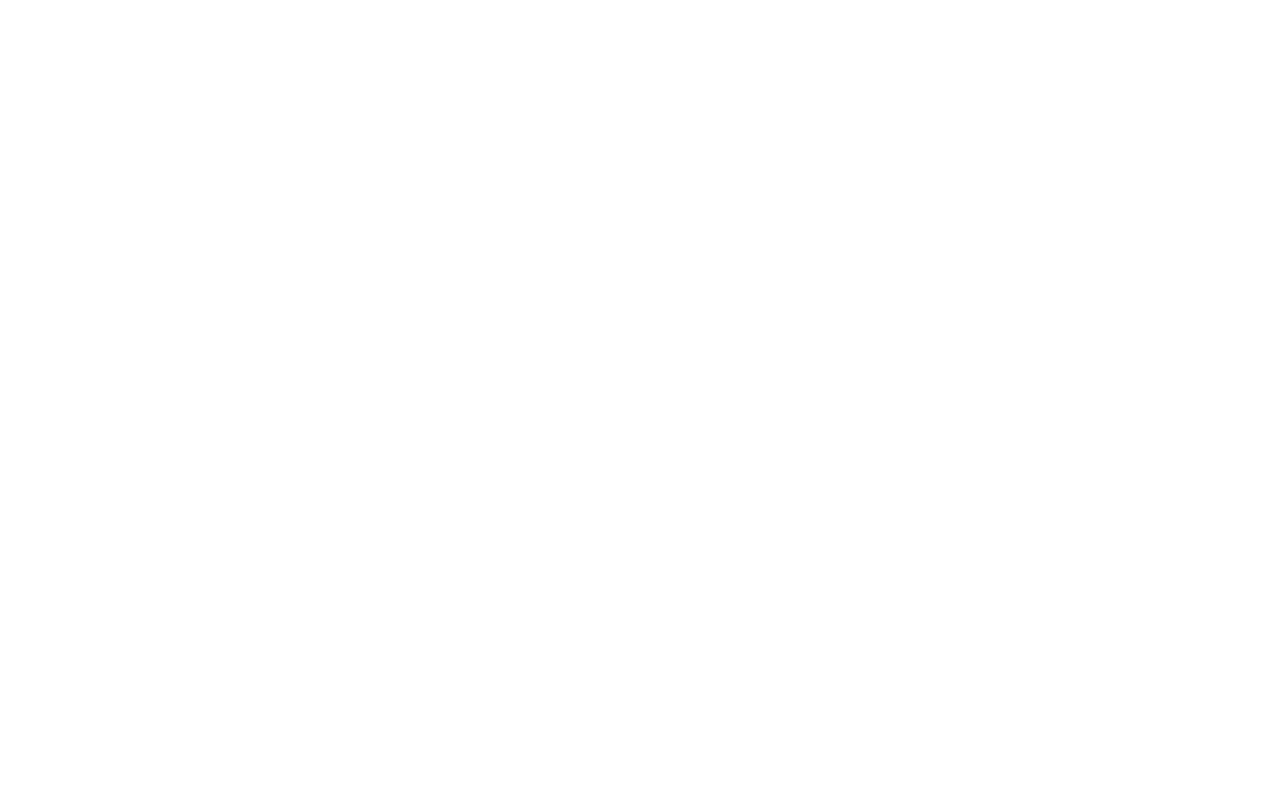
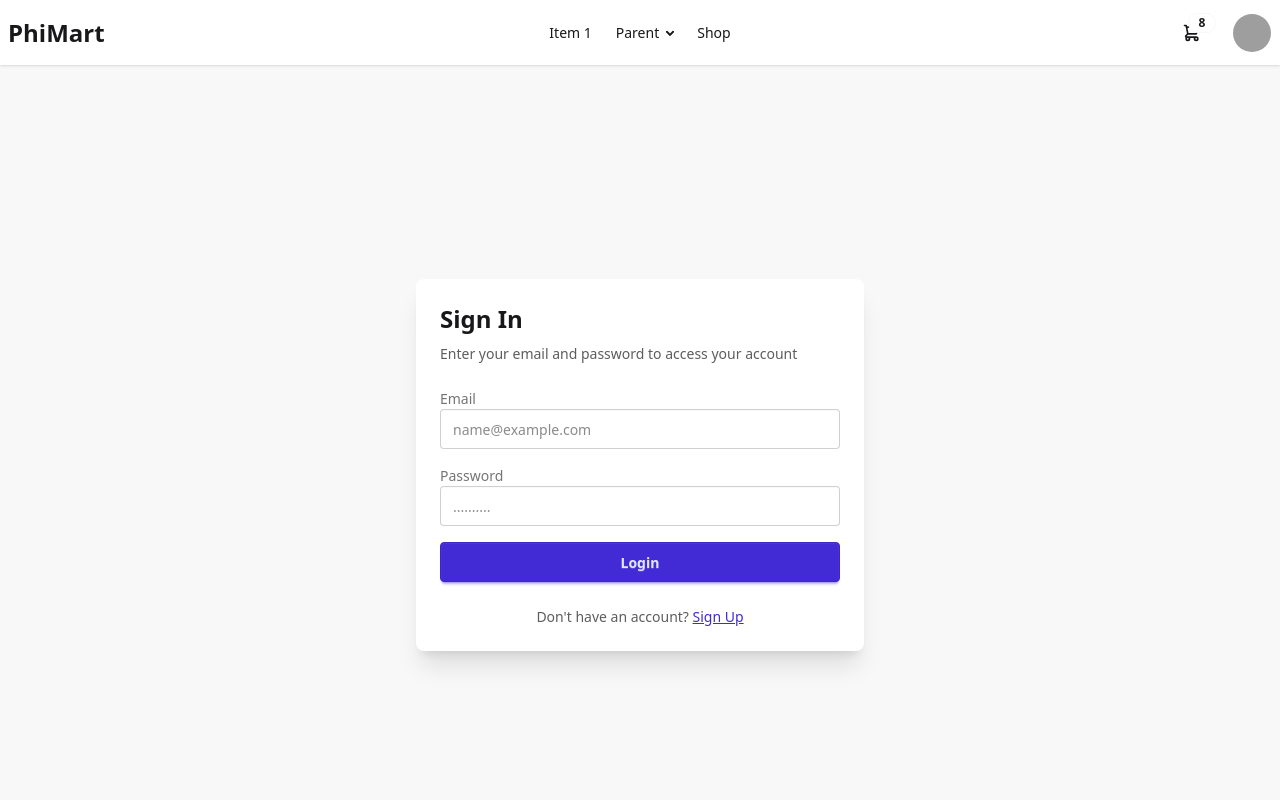
Before and after one commit to alaminmiah4274/phimart_client, a React (Vite) app: page /login in a window 1280 px wide. Before the commit this address had no page. Shown: the top 800 px of the page. Built offline with nearby package versions, Linux system fonts and the light colour scheme; grey boxes are pictures that could not be loaded.

Commit message:
created auth context for login user, created useAuth & useAuthContext hooks for modularity and created login component

```diff
--- a/package.json
+++ b/package.json
@@ -14,6 +14,7 @@
     "axios": "^1.8.4",
     "react": "^19.0.0",
     "react-dom": "^19.0.0",
+    "react-hook-form": "^7.56.1",
     "react-icons": "^5.5.0",
     "react-router": "^7.5.1",
     "swiper": "^11.2.6",
--- /dev/null
+++ b/src/context/AuthContext.jsx
@@ -0,0 +1,14 @@
+import { createContext } from "react";
+import useAuth from "/src/hooks/useAuth.js";
+
+const AuthContext = createContext();
+
+export const AuthProvider = ({ children }) => {
+  const allContext = useAuth();
+
+  return (
+    <AuthContext.Provider value={allContext}>{children}</AuthContext.Provider>
+  );
+};
+
+export default AuthContext;
--- /dev/null
+++ b/src/hooks/useAuth.js
@@ -0,0 +1,23 @@
+import { useState } from "react";
+import apiClient from "/src/components/services/api_client.js";
+
+const useAuth = () => {
+  const [user, setUser] = useState(null);
+
+  const getToken = () => {
+    const token = localStorage.getItem("authTokens");
+    return token ? JSON.parse(token) : null;
+  };
+
+  const [authTokens, setAuthTokens] = useState(getToken());
+
+  // login user:
+  const loginUser = async (userData) => {
+    const res = await apiClient.post("/auth/jwt/token", userData);
+    console.log(res.data);
+  };
+
+  return { user, loginUser };
+};
+
+export default useAuth;
--- /dev/null
+++ b/src/hooks/useAuthContext.js
@@ -0,0 +1,8 @@
+import { useContext } from "react";
+import AuthContext from "/src/context/AuthContext";
+
+const useAuthContext = () => {
+  return useContext(AuthContext);
+};
+
+export default useAuthContext;
--- a/src/main.jsx
+++ b/src/main.jsx
@@ -3,11 +3,14 @@
 import { BrowserRouter } from "react-router";
 import AppRoutes from "/src/routes/AppRoutes.jsx";
 import "./index.css";
+import { AuthProvider } from "/src/context/AuthContext.jsx";
 
 createRoot(document.getElementById("root")).render(
   <StrictMode>
-    <BrowserRouter>
-      <AppRoutes />
-    </BrowserRouter>
+    <AuthProvider>
+      <BrowserRouter>
+        <AppRoutes />
+      </BrowserRouter>
+    </AuthProvider>
   </StrictMode>,
 );
--- /dev/null
+++ b/src/pages/Login.jsx
@@ -0,0 +1,82 @@
+import useAuthContext from "/src/hooks/useAuthContext.js";
+import { Link } from "react-router";
+import { useForm } from "react-hook-form";
+
+const Login = () => {
+  const { user, loginUser } = useAuthContext();
+
+  const {
+    register,
+    handleSubmit,
+    formState: { errors },
+  } = useForm();
+
+  const handleLogIn = async (data) => {
+    await loginUser(data);
+  };
+
+  return (
+    <div className="flex min-h-screen items-center justify-center px-4 py-12 bg-base-200">
+      <div className="card w-full max-w-md bg-base-100 shadow-xl">
+        <div className="card-body">
+          <h2 className="card-title text-2xl font-bold">Sign In</h2>
+          <p className="text-base-content/70">
+            Enter your email and password to access your account
+          </p>
+
+          <form onSubmit={handleSubmit(handleLogIn)} className="space-y-4 mt-4">
+            <div className="form-control">
+              <label className="label" htmlFor="email">
+                <span className="label-text">Email</span>
+              </label>
+              <input
+                {...register("email", { required: "email is required" })}
+                id="email"
+                type="email"
+                placeholder="name@example.com"
+                className={`input input-bordered w-full ${errors.email ? "input-error" : ""}`}
+              />
+              {errors.email && (
+                <span className="label-text-alt text-error">
+                  {errors.email?.message}
+                </span>
+              )}
+            </div>
+            <div className="form-control">
+              <label className="label" htmlFor="password">
+                <span className="label-text">Password</span>
+              </label>
+              <input
+                {...register("password", { required: "password is required" })}
+                id="password"
+                type="password"
+                placeholder=".........."
+                className={`input input-bordered w-full ${errors.password ? "input-error" : ""}`}
+              />
+              {errors.password && (
+                <span className="label-text-alt text-error">
+                  {errors.password?.message}
+                </span>
+              )}
+            </div>
+
+            <button type="submit" className="btn btn-primary w-full">
+              Login
+            </button>
+          </form>
+
+          <div className="text-center mt-4">
+            <p className="text-base-content/70">
+              Don&apos;t have an account?{" "}
+              <Link to="/register" className="link link-primary">
+                Sign Up
+              </Link>
+            </p>
+          </div>
+        </div>
+      </div>
+    </div>
+  );
+};
+
+export default Login;
--- a/src/routes/AppRoutes.jsx
+++ b/src/routes/AppRoutes.jsx
@@ -3,6 +3,7 @@
 import Home from "/src/pages/Home";
 import MainLayout from "/src/layouts/MainLayout";
 import Shop from "/src/pages/Shop.jsx";
+import Login from "/src/pages/Login.jsx";
 
 const AppRoutes = () => {
   return (
@@ -11,6 +12,7 @@
         <Route path="/" element={<Home />} />
         <Route path="about" element={<About />} />
         <Route path="shop" element={<Shop />} />
+        <Route path="login" element={<Login />} />
       </Route>
     </Routes>
   );
```
Also changed, not shown: 1 other file (tests, documents, lock files or other folders).
